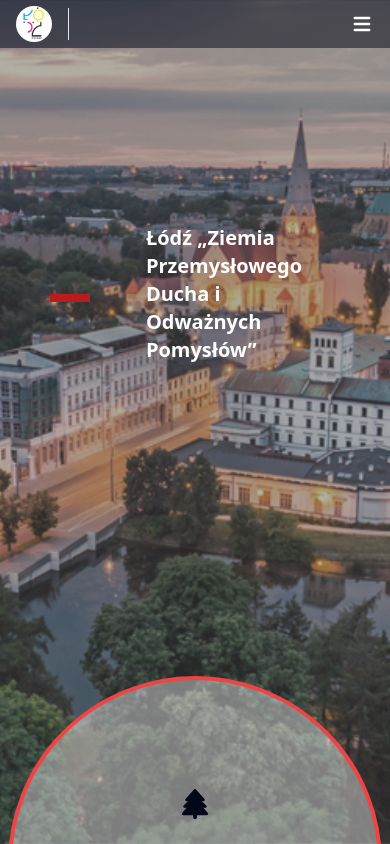
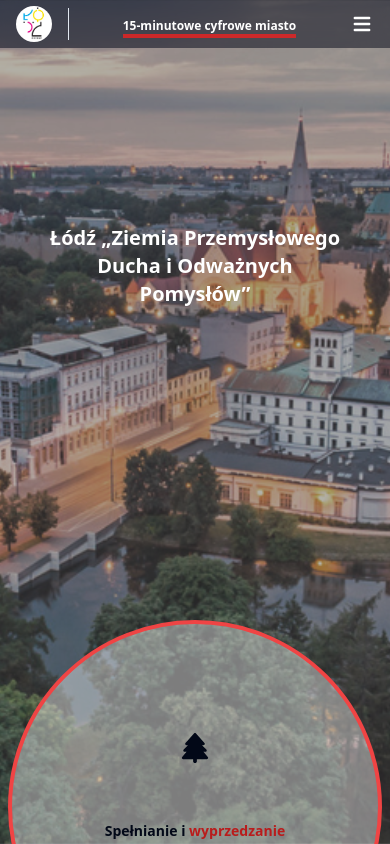
Before and after one commit to BartekZakrzewski/pzakrzewski, a Next.js app: page / in a window 390 px wide. Shown: the top 844 px of the page. Built offline with nearby package versions, Linux system fonts and the light colour scheme.

Commit message:
Cosmetic changes

```diff
--- a/app/dialog-sektorowy/page.tsx
+++ b/app/dialog-sektorowy/page.tsx
@@ -13,7 +13,7 @@ const Page = () => {
                 </h1>
 
                 <div className={`absolute bottom-2 w-full flex justify-center items-center`}>
-                    <a href="#description" className={`text-white text-4xl opacity-20 animate-bounce`}>
+                    <a href="#description" className={`text-white text-4xl opacity-50 animate-bounce`}>
                         <FaArrowDown />
                     </a>
                 </div>
--- a/app/page.tsx
+++ b/app/page.tsx
@@ -24,8 +24,8 @@ const Home = () => {
 
   return (
     <div className={`z-0 bg-[url('/images/Background1.png')] bg-fixed bg-cover bg-center space-y-20`}>
-      <main className={`w-full grid place-content-center p-56 z-10`}>
-        <h1 className={`transition-all duration-100 text-white font-bold text-xl md:text-3xl xl:text-6xl relative before:h-2 md:before:h-2 xl:before:h-3 before:bg-red-700 before:absolute ${isScrolled ? 'before:w-10 md:before:w-12 xl:before:w-16 before:top-[50%] before:-left-24' : 'before:w-20 md:before:w-24 xl:before:w-32 before:-top-5 before:left-[50%] before:-translate-x-[50%]'}`}>
+      <main className={`w-full grid place-content-center py-56 px-10 z-10`}>
+        <h1 className={`transition-all duration-100 text-white font-bold text-xl md:text-3xl xl:text-6xl relative before:h-2 md:before:h-2 xl:before:h-3 before:bg-red-700 before:absolute ${isScrolled ? 'before:w-10 md:before:w-12 xl:before:w-16 before:top-[50%] before:-left-24' : 'before:w-20 md:before:w-24 xl:before:w-32 before:-top-5 before:left-[50%] before:-translate-x-[50%]'} text-center`}>
           Łódź „Ziemia Przemysłowego Ducha i Odważnych Pomysłów”
         </h1>
       </main>
--- a/components/header.tsx
+++ b/components/header.tsx
@@ -43,6 +43,14 @@ const Header = () => {
             <Separator orientation="vertical" />
           </div>
 
+          <div className={`md:hidden`}>
+            {
+              destinations.map((dest, index) => {
+                if(dest.slug == pathname) return <span key={index} className={`text-xs sm:text-sm font-bold relative after:absolute after:w-full after:h-1 after:bg-red-600/90 after:-bottom-1 after:left-0`}>{dest.text}</span>;
+              })
+            }
+          </div>
+
           <div className={`w-full h-full hidden md:flex items-center justify-around text-sm`}>
             {
               destinations.map((dest, index) => (
```
